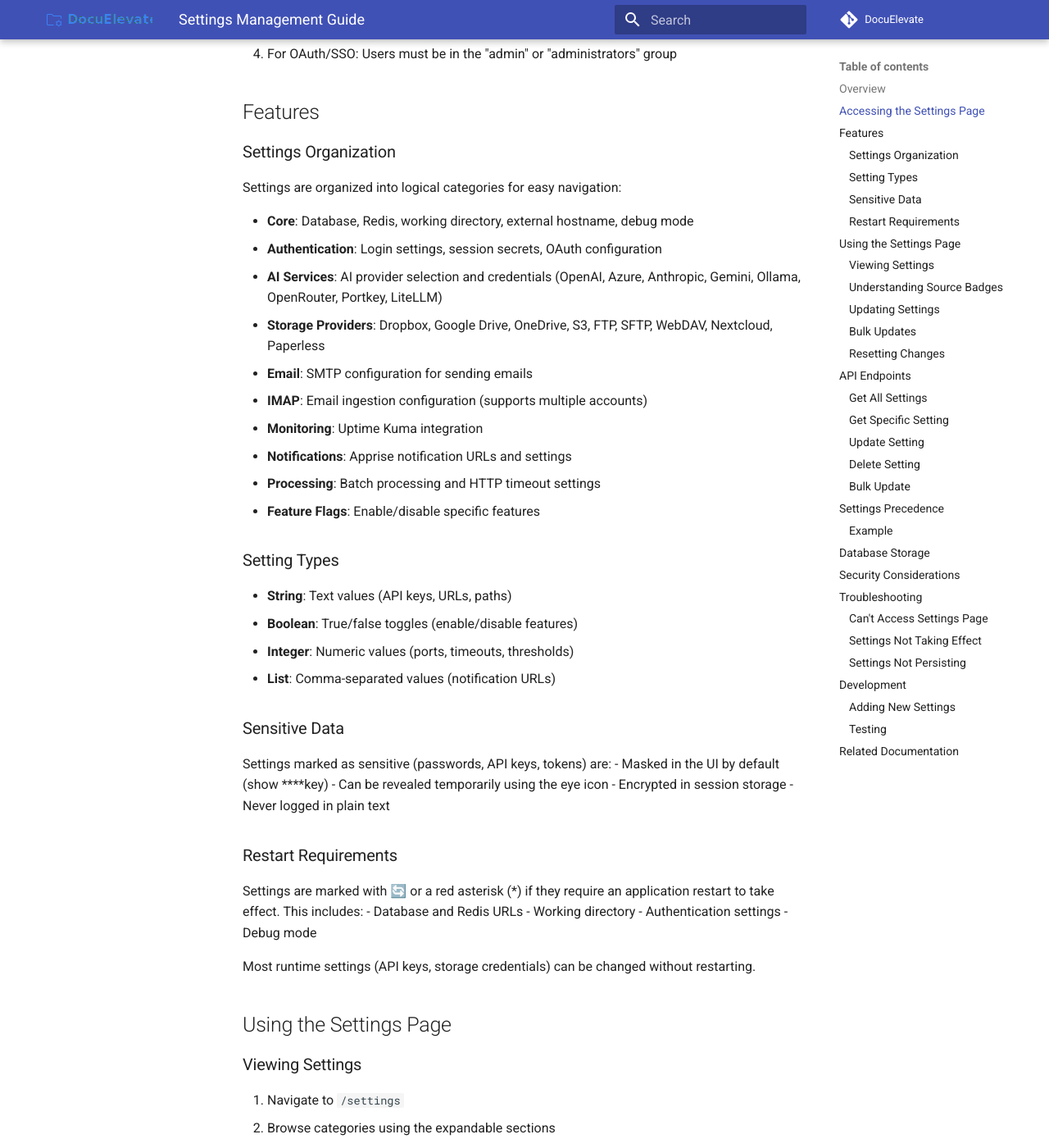
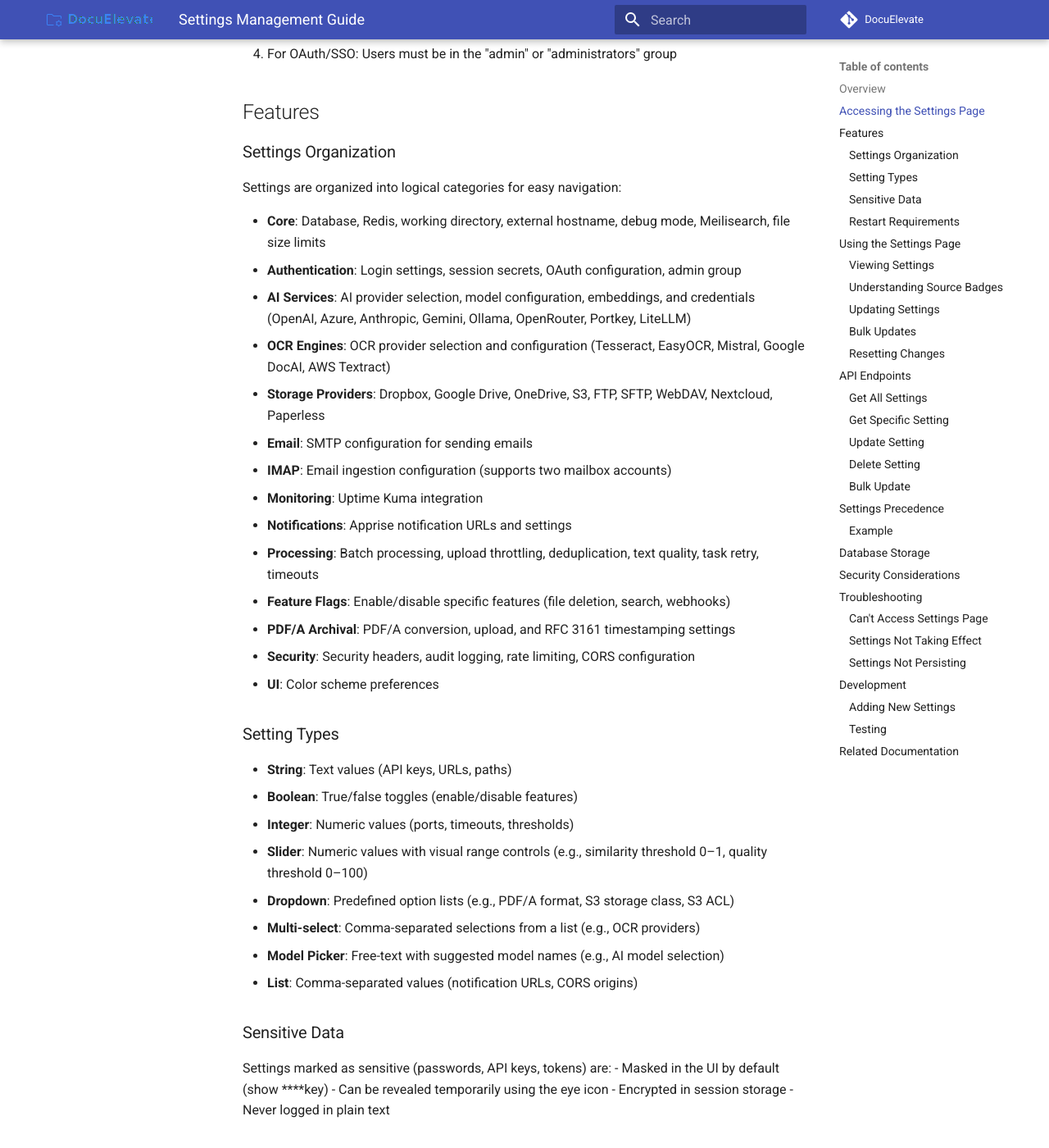
Before and after one commit to christianlouis/DocuElevate, an MkDocs documentation site: the page built from docs/SettingsManagement.md, in a window 1280 px wide and 1400 px high, scrolled down 654 px. Shown: the whole window at 82% size. Built offline with MkDocs 1.6.1 and Material for MkDocs 9.7.7, drawn with Linux system fonts in a browser that asks for light colours; comment, search, counter and statistics services are not loaded.

Commit message:
docs(settings): update SettingsManagement.md with new categories and setting types
Co-authored-by: christianlouis <361235+christianlouis@users.noreply.github.com>

```diff
--- a/docs/SettingsManagement.md
+++ b/docs/SettingsManagement.md
@@ -24,23 +24,31 @@ Each setting in the UI shows a badge indicating its current source:
 
 Settings are organized into logical categories for easy navigation:
 
-- **Core**: Database, Redis, working directory, external hostname, debug mode
-- **Authentication**: Login settings, session secrets, OAuth configuration
-- **AI Services**: AI provider selection and credentials (OpenAI, Azure, Anthropic, Gemini, Ollama, OpenRouter, Portkey, LiteLLM)
+- **Core**: Database, Redis, working directory, external hostname, debug mode, Meilisearch, file size limits
+- **Authentication**: Login settings, session secrets, OAuth configuration, admin group
+- **AI Services**: AI provider selection, model configuration, embeddings, and credentials (OpenAI, Azure, Anthropic, Gemini, Ollama, OpenRouter, Portkey, LiteLLM)
+- **OCR Engines**: OCR provider selection and configuration (Tesseract, EasyOCR, Mistral, Google DocAI, AWS Textract)
 - **Storage Providers**: Dropbox, Google Drive, OneDrive, S3, FTP, SFTP, WebDAV, Nextcloud, Paperless
 - **Email**: SMTP configuration for sending emails
-- **IMAP**: Email ingestion configuration (supports multiple accounts)
+- **IMAP**: Email ingestion configuration (supports two mailbox accounts)
 - **Monitoring**: Uptime Kuma integration
 - **Notifications**: Apprise notification URLs and settings
-- **Processing**: Batch processing and HTTP timeout settings
-- **Feature Flags**: Enable/disable specific features
+- **Processing**: Batch processing, upload throttling, deduplication, text quality, task retry, timeouts
+- **Feature Flags**: Enable/disable specific features (file deletion, search, webhooks)
+- **PDF/A Archival**: PDF/A conversion, upload, and RFC 3161 timestamping settings
+- **Security**: Security headers, audit logging, rate limiting, CORS configuration
+- **UI**: Color scheme preferences
 
 ### Setting Types
 
 - **String**: Text values (API keys, URLs, paths)
 - **Boolean**: True/false toggles (enable/disable features)
 - **Integer**: Numeric values (ports, timeouts, thresholds)
-- **List**: Comma-separated values (notification URLs)
+- **Slider**: Numeric values with visual range controls (e.g., similarity threshold 0–1, quality threshold 0–100)
+- **Dropdown**: Predefined option lists (e.g., PDF/A format, S3 storage class, S3 ACL)
+- **Multi-select**: Comma-separated selections from a list (e.g., OCR providers)
+- **Model Picker**: Free-text with suggested model names (e.g., AI model selection)
+- **List**: Comma-separated values (notification URLs, CORS origins)
 
 ### Sensitive Data
 
```
